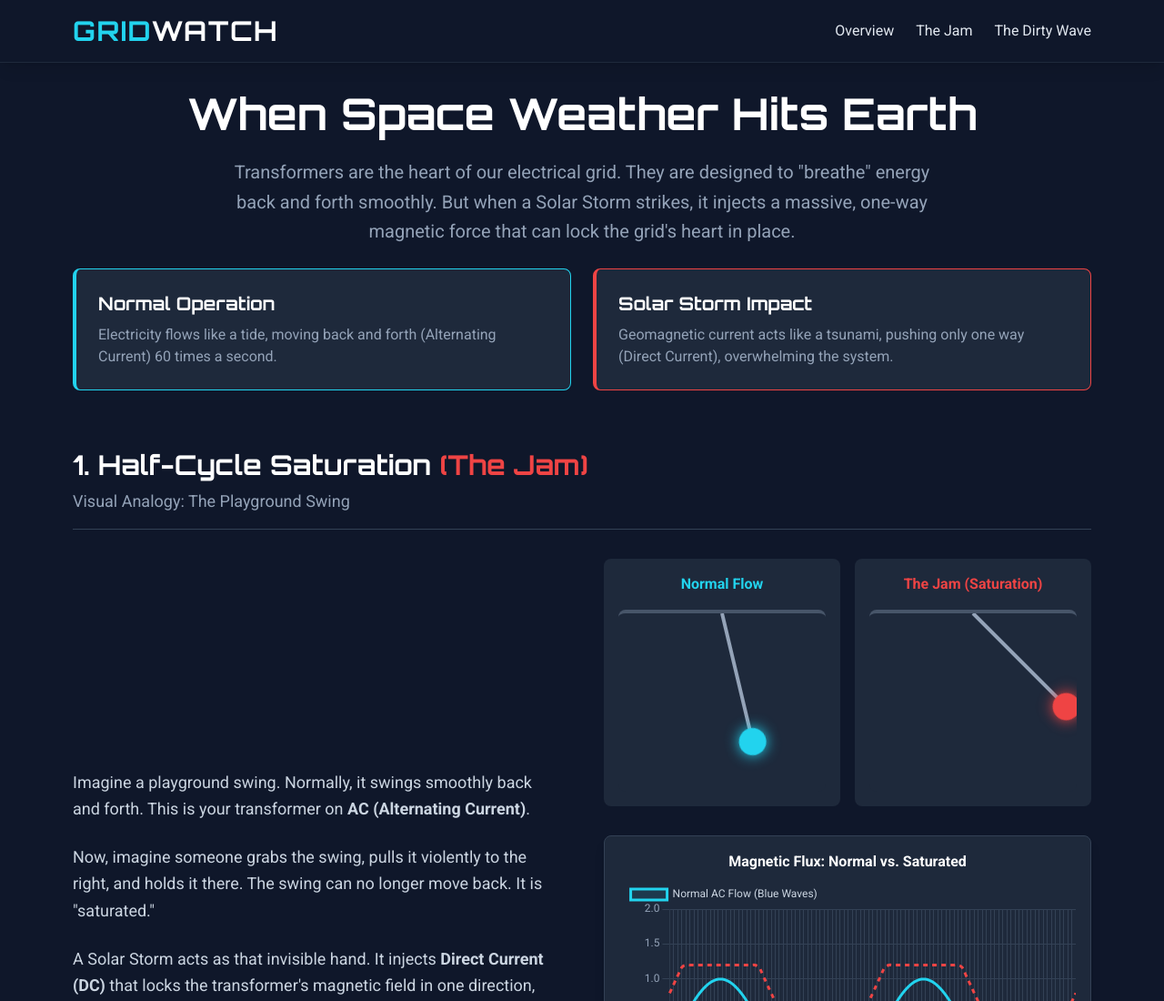
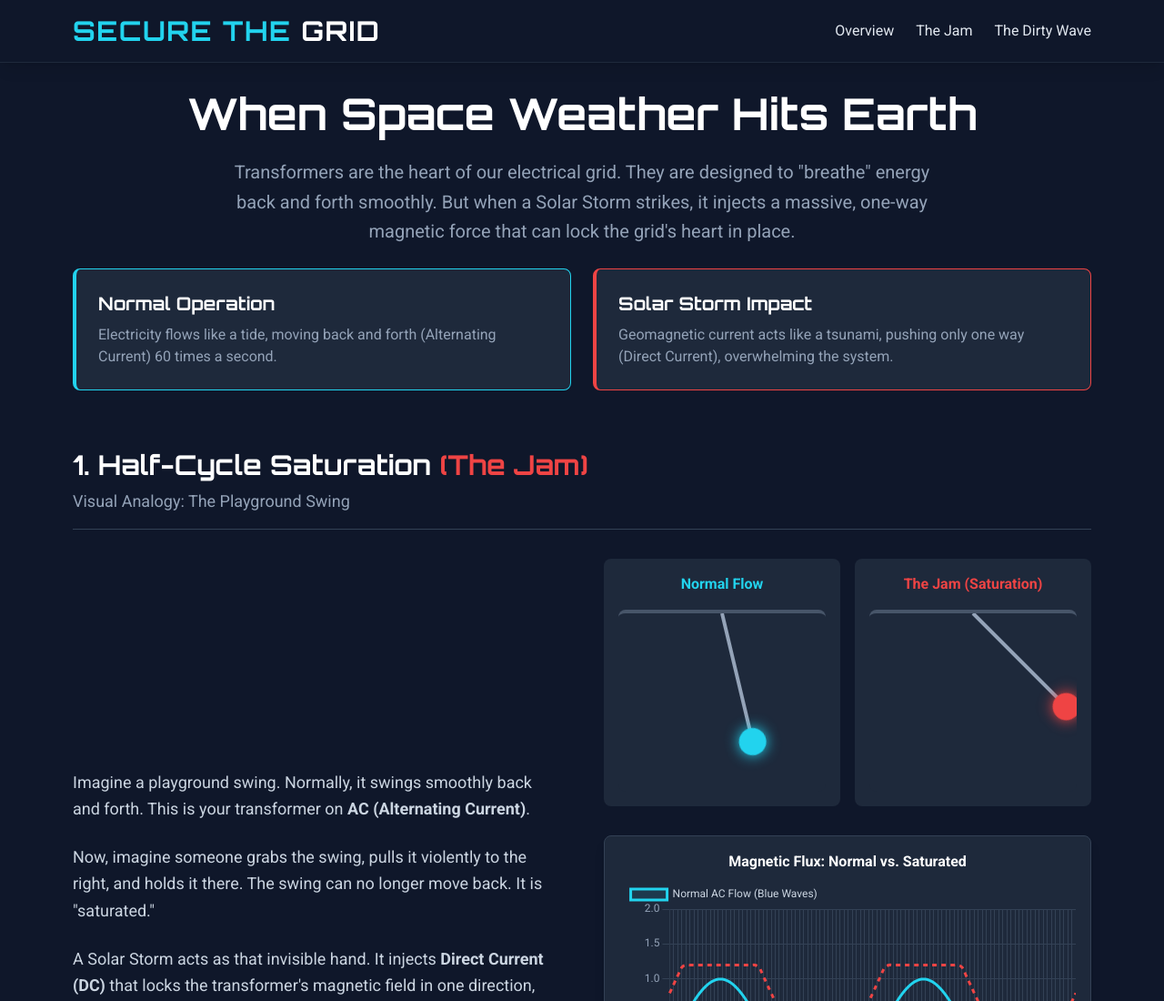
Before and after one commit to captgraymatter/solar-storm, a plain HTML site: page index.html in a window 1280 px wide. Shown: the top 1100 px of the page at 91% size. Drawn offline with nearby package versions, Linux system fonts and the light colour scheme.

Commit message:
Update index.html

```diff
--- a/index.html
+++ b/index.html
@@ -118,7 +118,7 @@
     <!-- Navigation / Header -->
     <header class="bg-slate-900 border-b border-slate-800 sticky top-0 z-50 shadow-lg">
         <div class="max-w-6xl mx-auto px-4 py-4 flex justify-between items-center">
-            <h1 class="text-2xl md:text-3xl font-bold text-cyan-400 tracking-wider">GRID<span class="text-white">WATCH</span></h1>
+            <h1 class="text-2xl md:text-3xl font-bold text-cyan-400 tracking-wider">SECURE THE <span class="text-white">GRID</span></h1>
             <nav class="hidden md:flex space-x-6">
                 <a href="#intro" class="hover:text-cyan-400 transition-colors">Overview</a>
                 <a href="#saturation" class="hover:text-red-400 transition-colors">The Jam</a>
```
